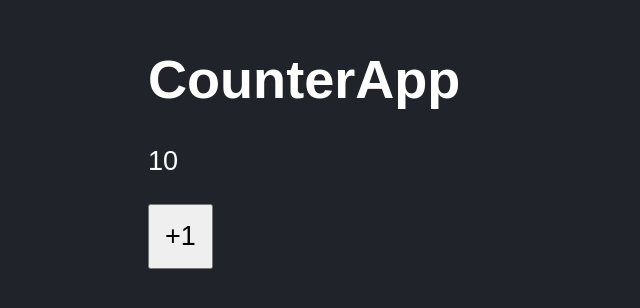
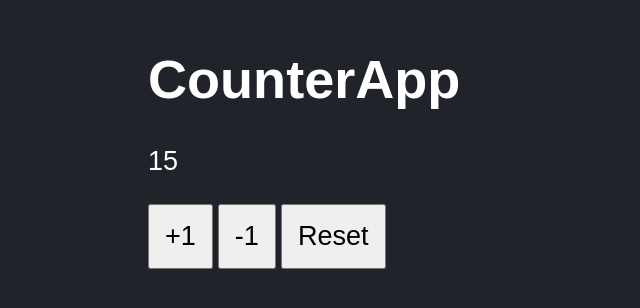
Before and after one commit to cris02/react_modulo_02, a React (Vite) app: page / in a window 1280 px wide. Shown: the part 136-444 px from the top of the page, without its empty margins (0-640 px from the left). Built offline with nearby package versions, Linux system fonts and the light colour scheme.

Commit message:
Hook useState

```diff
--- a/src/CounterApp.jsx
+++ b/src/CounterApp.jsx
@@ -1,21 +1,40 @@
-import PropTypes from 'prop-types'
+import { useState } from 'react';
+import PropTypes from 'prop-types';
 
 // snipe para crear la estructura del componente rafc
 
 export const CounterApp = ({value}) => {
 
+  //seccion de hooks
+  const [counter, setCounter] = useState(value);
+
   // funcion
-  const handleAdd = (event) => {
-    console.log(event);
-    console.log('haciendo clic +1');
+  const handleAdd = () => {
+    setCounter(counter + 1);
   }
+
+  const handleRestar = () => {
+    setCounter(counter - 1)
+  }
+
+  const handleReset = () => {
+    setCounter(value);
+  }
+
+
   return (
     <>
         <h1>CounterApp</h1>
-        <p>{value}</p>
+        <p>{counter}</p>
 
         <button onClick={ handleAdd }>
           +1
+        </button>
+        <button onClick={handleRestar}>
+          -1
+        </button>
+        <button onClick={handleReset}>
+          Reset
         </button>
     </>
   )
@@ -26,5 +45,5 @@ CounterApp.propTypes = {
 }
 
 CounterApp.defaultProps = {
-    value : 10
+    value : 15
 }
--- a/src/styles.css
+++ b/src/styles.css
@@ -10,4 +10,5 @@ html, body {
 button {
     padding: 15px;
     font-size: 1.3rem;
+    margin-right: 5px;
 }
```
